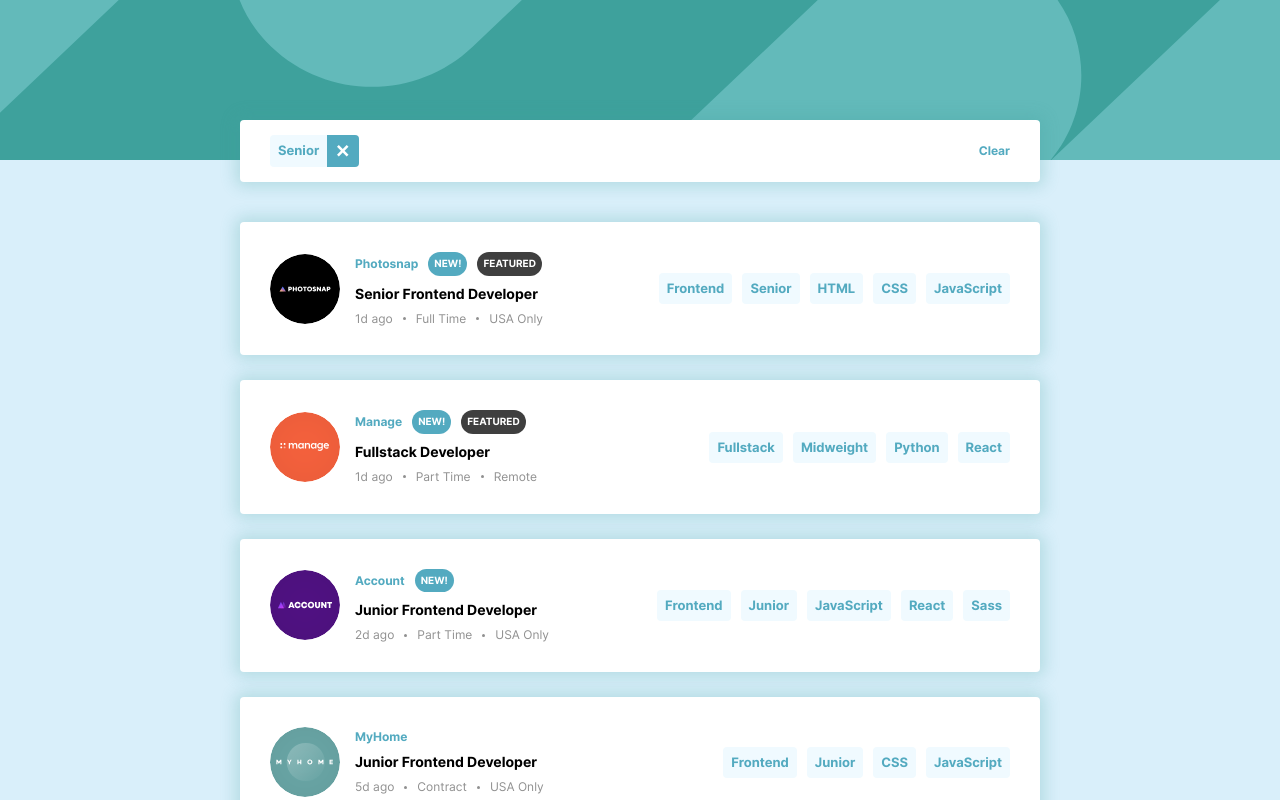
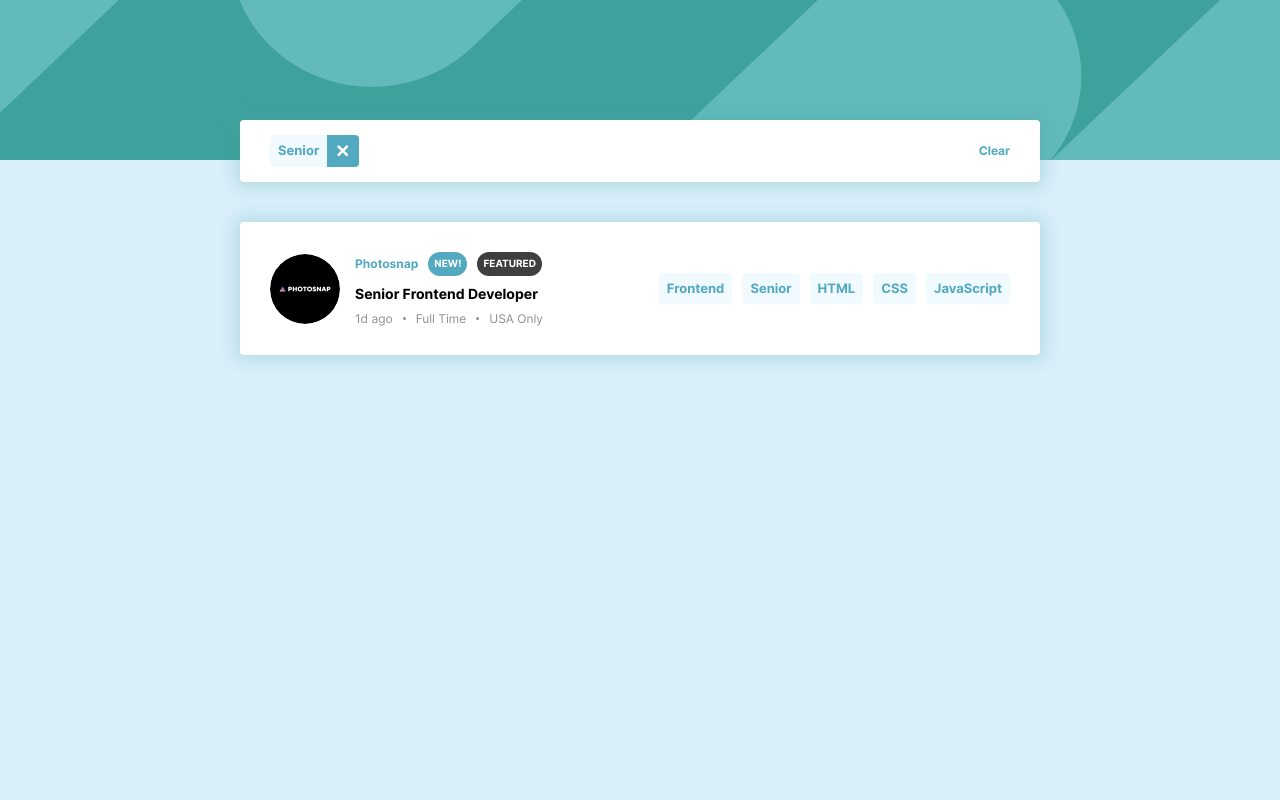
Before and after one commit to SkoroXoDTwo/job-board, a React (Create React App) app: page / in a window 1280 px wide. Both pictures are taken after a click on the element "Senior". Shown: the top 800 px of the page. Built offline with nearby package versions, Linux system fonts and the light colour scheme.

Commit message:
feat: реализовать отображение вакансий по фильтрам

```diff
--- a/src/components/FiltersPanel/FiltersPanel.jsx
+++ b/src/components/FiltersPanel/FiltersPanel.jsx
@@ -1,6 +1,6 @@
 import './FiltersPanel.scss'
 import { selectFilters } from '../../store/filters/filtersSelectors'
-import { removeFilters } from '../../store/filters/filtersActions';
+import { removeFilters, clearFilters } from '../../store/filters/filtersActions';
 import { useDispatch, useSelector } from 'react-redux'
 
 function FiltersPanel() {
@@ -20,7 +20,7 @@ function FiltersPanel() {
         }
 
       </ul>
-      <button className="panel__clear-btn">Clear</button>
+      <button className="panel__clear-btn" onClick={() => dispatch(clearFilters)}>Clear</button>
     </div>
   );
 }
--- a/src/components/JobList/JobList.jsx
+++ b/src/components/JobList/JobList.jsx
@@ -1,12 +1,15 @@
 import './JobList.scss'
 import JobPosition from '../JobPosition/JobPosition';
 import { useSelector, useDispatch } from 'react-redux'
-import { selectAllPosition } from '../../store/positions/positionSelectors'
+import { selectVisiblePosition } from '../../store/positions/positionSelectors'
+import { selectFilters } from '../../store/filters/filtersSelectors'
 import { addFilters } from '../../store/filters/filtersActions'
 
 function JobList() {
   const dispatch = useDispatch();
-  const positions = useSelector(selectAllPosition);
+  const filters = useSelector(selectFilters);
+  const positions = useSelector((store) => selectVisiblePosition(store, filters));
+
   const handleAddFilter = (filter) => {
     dispatch(addFilters(filter))
   }
--- a/src/store/positions/positionSelectors.js
+++ b/src/store/positions/positionSelectors.js
@@ -6,6 +6,6 @@ export const selectVisiblePosition = (state, filters = []) => {
   return state.positions.filter((pos) => {
     const posFilters = [].concat(pos.role, pos.level, pos.languages, pos.tools);
 
-    return filters.every((filter) => posFilters.include(filter));
+    return filters.every((filter) => posFilters.includes(filter));
   });
 };
```
